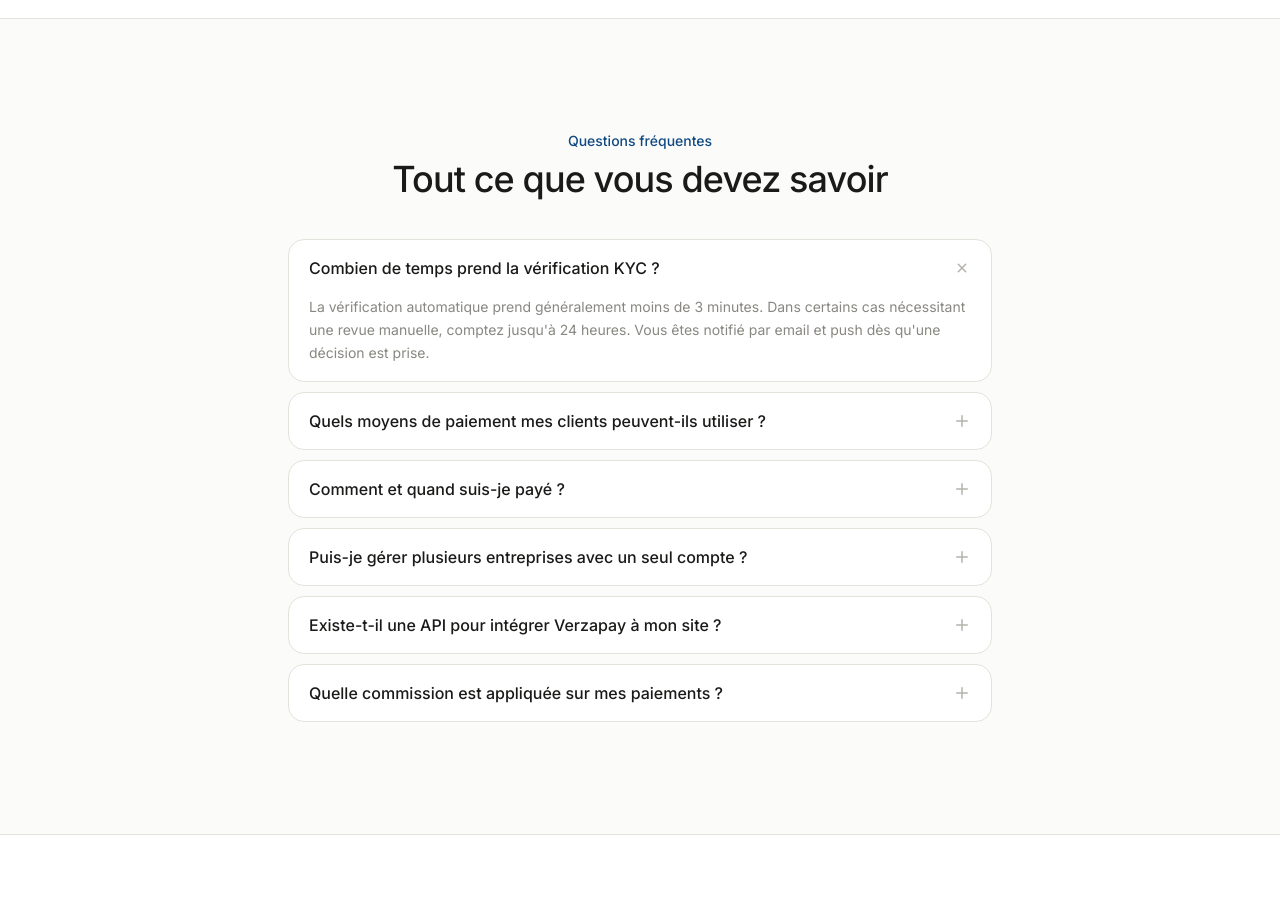
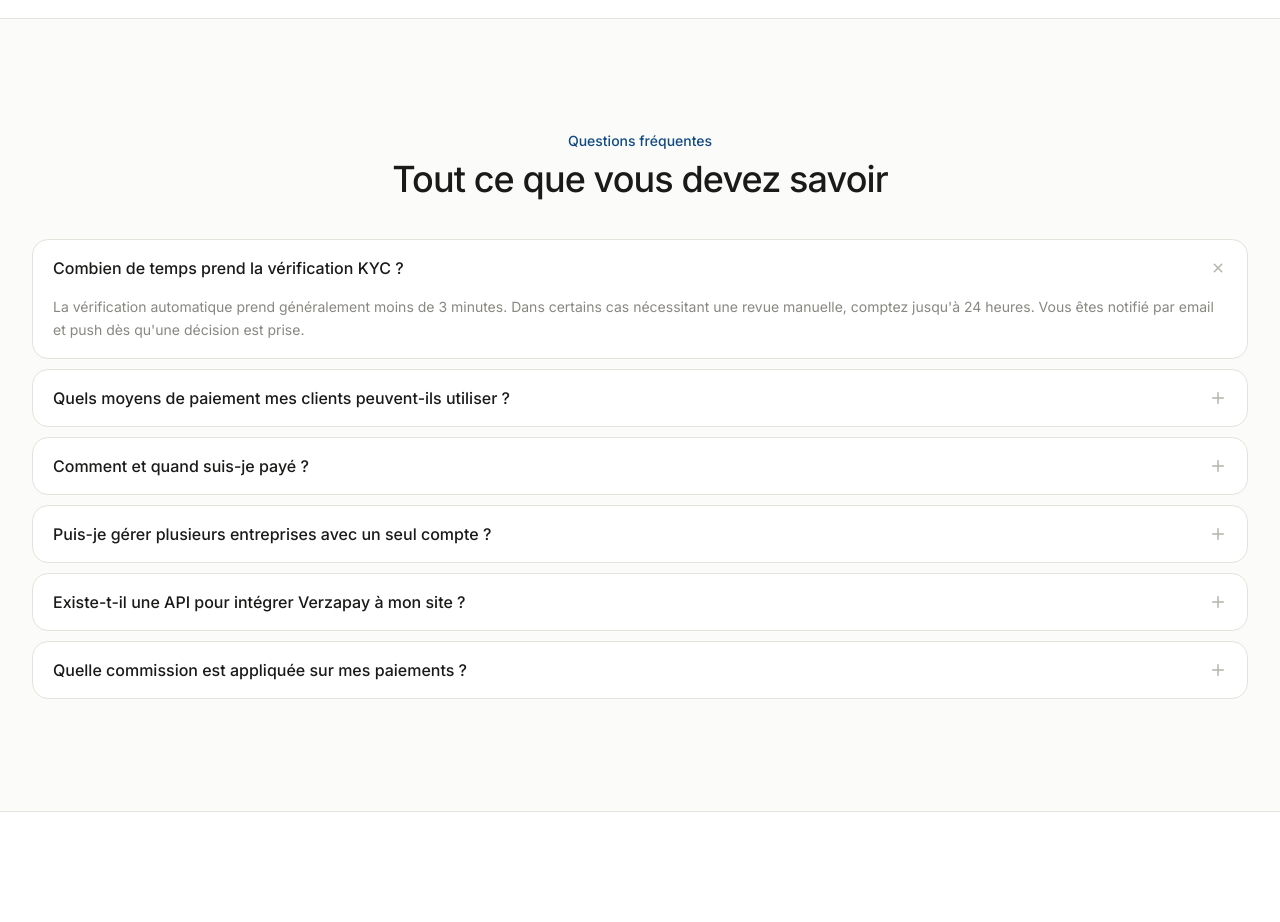
Before and after one commit to lfdweb123-sys/verzapay, a Next.js app: page / in a window 1280 px wide. Shown: the part 4340-5262 px from the top of the page. Built offline with nearby package versions, Linux system fonts and the light colour scheme; no server answers.

Commit message:
first commit

```diff
--- a/src/components/marketing/faq.tsx
+++ b/src/components/marketing/faq.tsx
@@ -36,7 +36,7 @@
 
   return (
     <section id="faq" className="py-20 sm:py-28 bg-ink-50/60 border-y border-ink-100">
-      <div className="max-w-3xl mx-auto px-5 sm:px-6 lg:px-8">
+      <div className="max-w-7xl mx-auto px-5 sm:px-6 lg:px-8">
         <div className="text-center">
           <p className="text-sm font-medium text-brand-700">Questions fréquentes</p>
           <h2 className="mt-2 text-3xl sm:text-4xl font-medium text-ink-900 tracking-tight">
```
